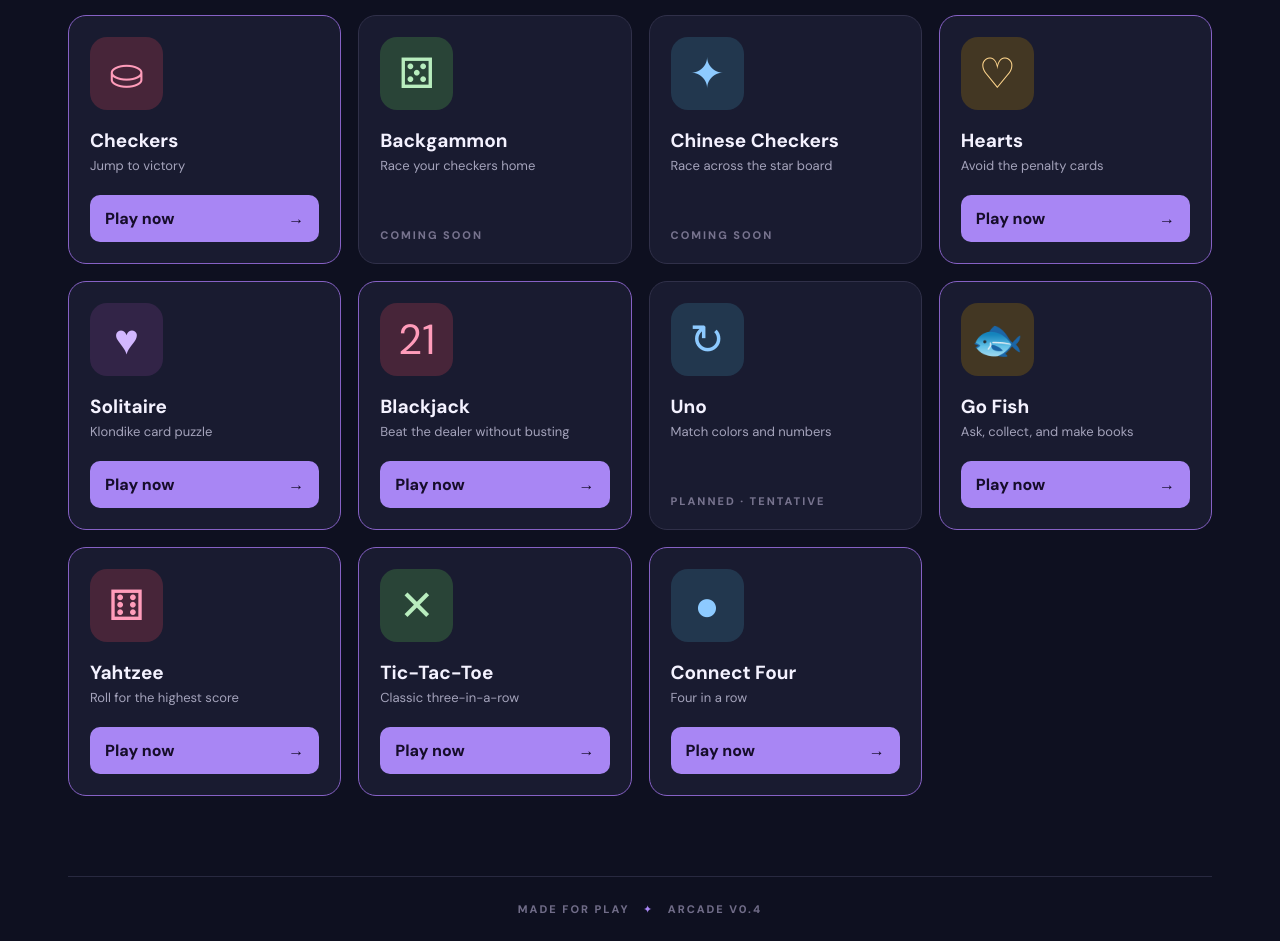
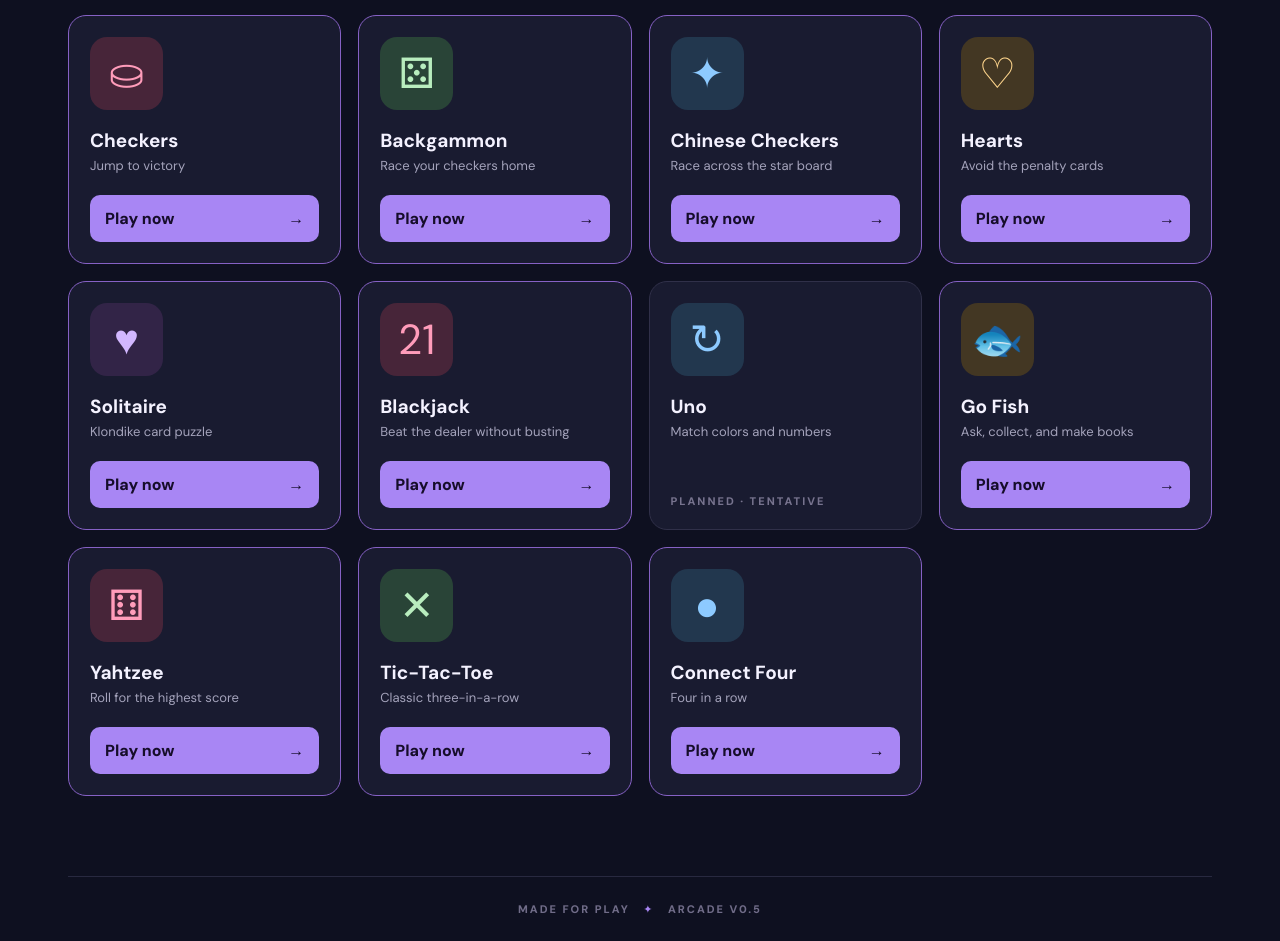
Before and after one commit to davidlwatsonjr/arcade, a React (Vite) app: page / in a window 1280 px wide. Shown: the part 837-1778 px from the top of the page. Built offline with nearby package versions, Linux system fonts and the light colour scheme.

Commit message:
feat(lobby): enable Tonk, Backgammon and Chinese Checkers with scoped assets

```diff
--- a/package.json
+++ b/package.json
@@ -1,7 +1,7 @@
 {
   "name": "arcade",
   "private": true,
-  "version": "0.3.0",
+  "version": "0.5.0",
   "type": "module",
   "scripts": {
     "dev": "vite",
--- a/src/games/backgammon/Backgammon.tsx
+++ b/src/games/backgammon/Backgammon.tsx
@@ -1,3 +1,4 @@
+import './style.css';
 import {useEffect,useState} from 'react';
 import {usePersistentState} from '../../hooks/usePersistentState';
 import {fresh,roll,options,play,endTurn,computerStep,pipCount,type State,type Move} from './engine';
--- a/src/games/chinese-checkers/ChineseCheckers.tsx
+++ b/src/games/chinese-checkers/ChineseCheckers.tsx
@@ -1,3 +1,4 @@
+import './style.css';
 import {useEffect,useState} from 'react';
 import {usePersistentState} from '../../hooks/usePersistentState';
 import {start,spots,destinations,move,computerMove,type State} from './engine';
--- a/src/games/tonk/Tonk.tsx
+++ b/src/games/tonk/Tonk.tsx
@@ -1,3 +1,4 @@
+import './style.css';
 import {useEffect,useState} from 'react';
 import {usePersistentState} from '../../hooks/usePersistentState';
 import {fresh,nextRound,draw,meld,layoff,knock,discardCard,computerStep,total,label,meldValid,type State,type Card} from './engine';
@@ -24,7 +25,7 @@ export function Tonk({onBack}:{onBack:()=>void}){
  <h2 className="arc-subtitle">Your hand · {total(hand)} points</h2><div className="tonk-hand">{hand.map(card=><button key={card.id} disabled={!isMyTurn||game.phase!=='action'} onClick={()=>toggle(card.id)} className={selected.includes(card.id)?'selected':''}><Face card={card}/></button>)}</div>
  {isMyTurn&&game.phase==='draw'&&<div className="tonk-actions"><button onClick={()=>action(s=>draw(s,'stock'))}>Draw stock</button><button disabled={!game.discard.length} onClick={()=>action(s=>draw(s,'discard'))}>Take discard</button></div>}
  {isMyTurn&&game.phase==='action'&&<div className="tonk-actions"><button disabled={!validMeld} onClick={()=>action(s=>meld(s,selected))}>Lay meld ({selected.length})</button><button disabled={selected.length!==1||!game.hands[0].some(c=>c.id===selected[0]&&c.id!==game.drawnDiscardId)} onClick={()=>action(s=>discardCard(s,selected[0]))}>Discard selected</button></div>}
- {isMyTurn&&game.phase==='action'&&selected.length===1&&game.melds.map((groups,side)=>groups.map((group,i)=>meldValid([...group,cards[0]])&&<button key={side+'-'+i} className="arc-secondary" onClick={()=>action(s=>layoff(s,selected[0],side as 0|1,i))}>Add card to {side===0?'your':'computer'} meld {i+1}</button>))}
+ {isMyTurn&&game.phase==='action'&&cards.length===1&&game.melds.map((groups,side)=>groups.map((group,i)=>meldValid([...group,cards[0]])&&<button key={side+'-'+i} className="arc-secondary" onClick={()=>action(s=>layoff(s,selected[0],side as 0|1,i))}>Add card to {side===0?'your':'computer'} meld {i+1}</button>))}
  {canKnock&&<button className="play arc-action" onClick={()=>action(knock)}>Knock ({total(hand)} points)</button>}
  {game.phase==='round-end'&&<button className="play arc-action" onClick={()=>action(nextRound)}>Next round</button>}
  <button className="arc-secondary" onClick={()=>{if(confirm('Reset Tonk match scores?')){setGame(fresh());setSelected([])}}}>Reset match</button></main>
--- a/src/games/tonk/engine.ts
+++ b/src/games/tonk/engine.ts
@@ -36,7 +36,7 @@ export function draw(s:State,from:'stock'|'discard'):State{
  if(s.phase!=='draw')return s;
  let deck=[...s.deck],discard=[...s.discard];
  if(from==='stock'&&!deck.length){
-  if(discard.length<=1)return s;
+  if(discard.length<=1){const winner:Side=total(s.hands[0])<=total(s.hands[1])?0:1;return settle(s,winner,'Stock exhausted; lowest deadwood wins.');}
   deck=shuffleFrom(discard.slice(0,-1));discard=[discard[discard.length-1]];
  }
  const card=from==='stock'?deck.pop():discard.pop();
--- a/src/main.tsx
+++ b/src/main.tsx
@@ -12,6 +12,9 @@ import { ChessGame } from './games/chess/ChessGame';
 import { Blackjack } from './games/blackjack/Blackjack';
 import { GoFish } from './games/go-fish/GoFish';
 import { Yahtzee } from './games/yahtzee/Yahtzee';
+import { Tonk } from './games/tonk/Tonk';
+import { Backgammon } from './games/backgammon/Backgammon';
+import { ChineseCheckers } from './games/chinese-checkers/ChineseCheckers';
 import './style.css';
 import './style-spades.css';
 import './style-games.css';
@@ -29,6 +32,9 @@ const components = {
   'Blackjack': Blackjack,
   'Go Fish': GoFish,
   'Yahtzee': Yahtzee,
+  'Tonk': Tonk,
+  'Backgammon': Backgammon,
+  'Chinese Checkers': ChineseCheckers,
 } satisfies Record<string, React.ComponentType<{ onBack: () => void }>>;
 
 type PlayableGameName = keyof typeof components;
@@ -44,12 +50,12 @@ type Game = {
 // New games appear in the lobby without requiring unfinished implementations or imports.
 const games: Game[] = [
   { name: 'Spades', icon: '♠', subtitle: 'Partnership trick-taking', status: 'playable' },
-  { name: 'Tonk', icon: '♣', subtitle: 'Draw, discard, and knock', status: 'coming-soon' },
+  { name: 'Tonk', icon: '♣', subtitle: 'Draw, discard, and knock', status: 'playable' },
   { name: 'Dominoes', icon: '🁣', subtitle: 'Match your tiles', status: 'playable' },
   { name: 'Chess', icon: '♞', subtitle: 'Outsmart the computer', status: 'playable' },
   { name: 'Checkers', icon: '⛀', subtitle: 'Jump to victory', status: 'playable' },
-  { name: 'Backgammon', icon: '⚄', subtitle: 'Race your checkers home', status: 'coming-soon' },
-  { name: 'Chinese Checkers', icon: '✦', subtitle: 'Race across the star board', status: 'coming-soon' },
+  { name: 'Backgammon', icon: '⚄', subtitle: 'Race your checkers home', status: 'playable' },
+  { name: 'Chinese Checkers', icon: '✦', subtitle: 'Race across the star board', status: 'playable' },
   { name: 'Hearts', icon: '♡', subtitle: 'Avoid the penalty cards', status: 'playable' },
   { name: 'Solitaire', icon: '♥', subtitle: 'Klondike card puzzle', status: 'playable' },
   { name: 'Blackjack', icon: '21', subtitle: 'Beat the dealer without busting', status: 'playable' },
@@ -99,7 +105,7 @@ function App() {
           </div>
         </main>
       )}
-      <footer>MADE FOR PLAY <span>✦</span> ARCADE V0.4</footer>
+      <footer>MADE FOR PLAY <span>✦</span> ARCADE V0.5</footer>
     </div>
   );
 }
```
Also changed, not shown: 1 other file (tests, documents, lock files or other folders).
